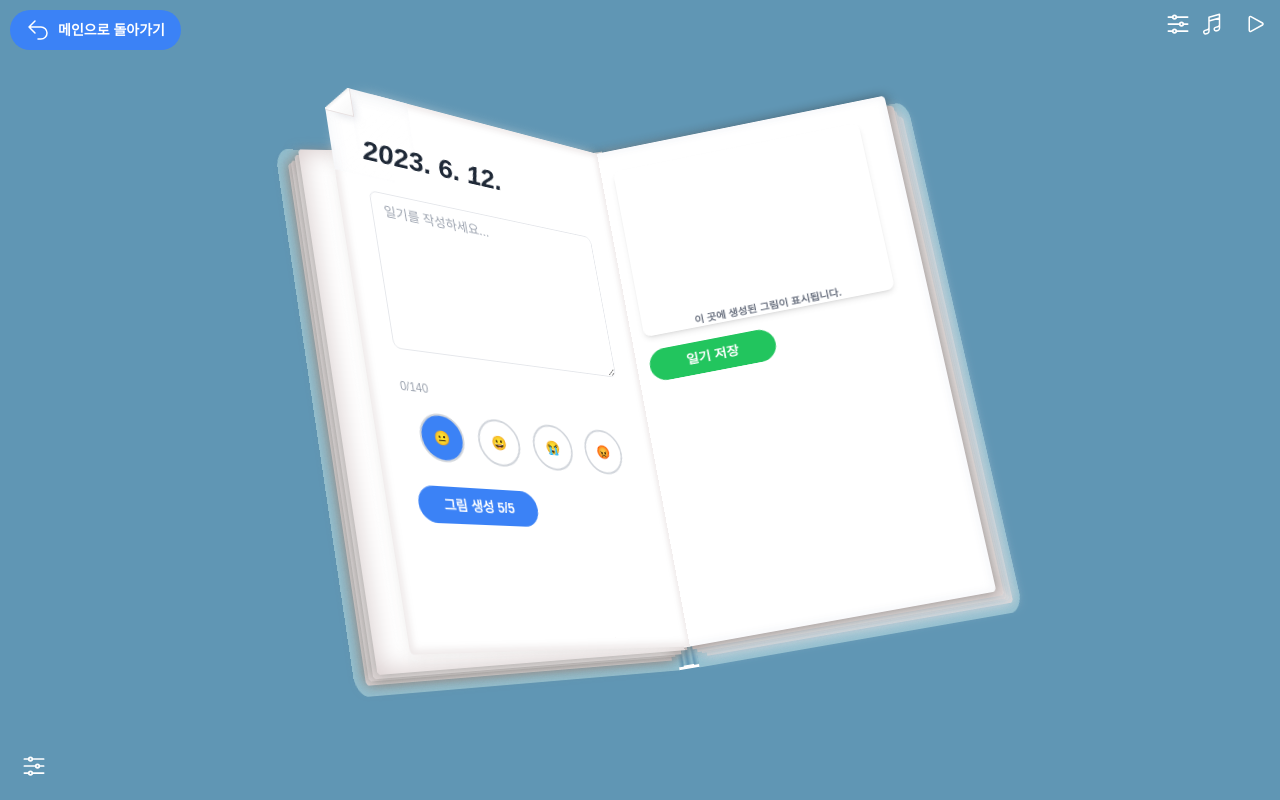
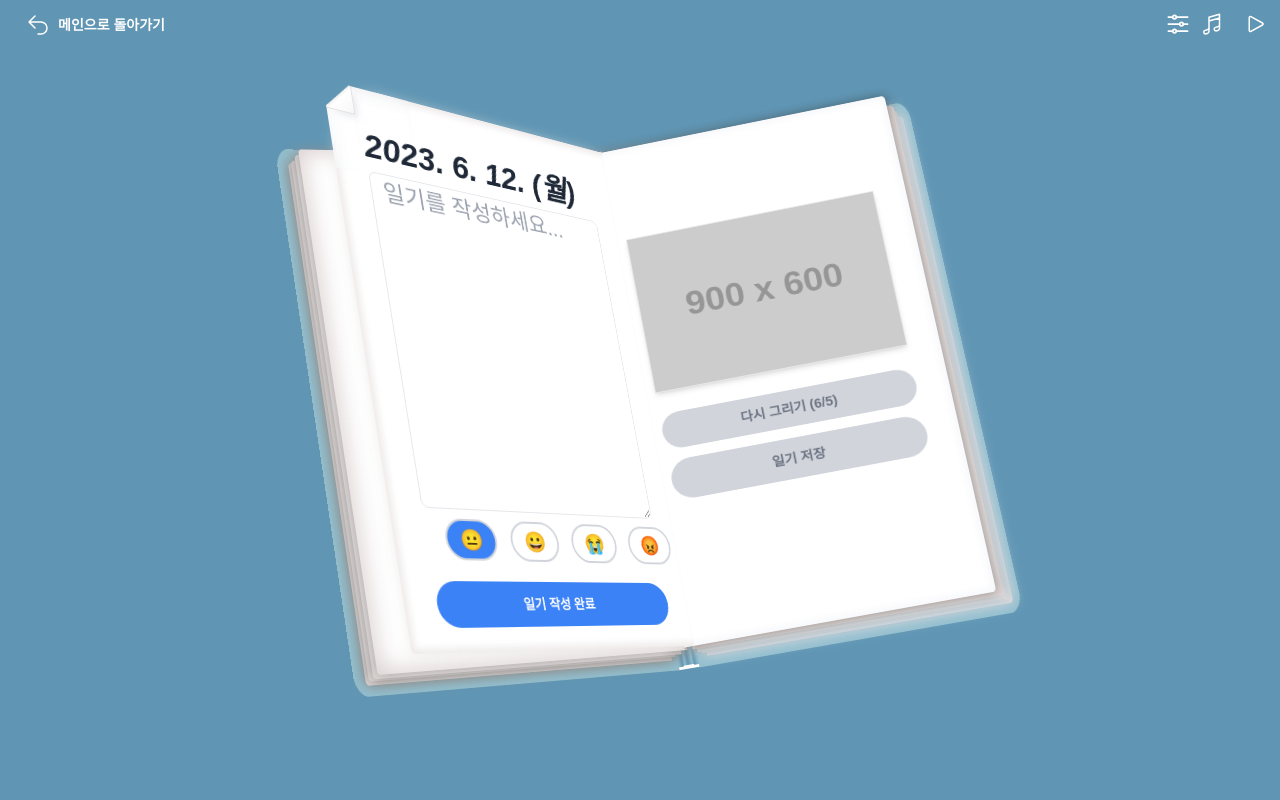
Before and after one commit to yulmu-catsetki/next-haru-box, a Next.js app: page /DiaryPage in a window 1280 px wide. Built offline with nearby package versions, Linux system fonts and the light colour scheme; no server answers; a web font is replaced by a local one.

Commit message:
DiaryPage UI 디자인 수정

```diff
--- a/src/components/Layout/index.js
+++ b/src/components/Layout/index.js
@@ -60,15 +60,6 @@ const Layout = ({ children, delay = 0 }) => {
 
   return (
     <div>
-
-      <div className="absolute bottom-0 left-0 m-5 z-10">
-        <div
-          className="cursor-pointer"
-          onClick={() => setIsModalOpen(true)}
-        >
-          {configIcon}
-        </div>
-      </div>
       {isModalOpen && (
         <div className="fixed inset-0 bg-black bg-opacity-50 z-20 flex items-center justify-center">
           <div className="bg-white rounded-lg p-8 relative">
@@ -149,7 +140,7 @@ const Layout = ({ children, delay = 0 }) => {
       </div>
 
       <motion.div
-        initial={{ y: 50, opacity: 0 }}
+        initial={{ y : 50, opacity: 0 }}
         animate={{
           y: 0,
           opacity: 1,
--- a/src/pages/DiaryPage.js
+++ b/src/pages/DiaryPage.js
@@ -6,6 +6,8 @@ import { addDoc, collection, serverTimestamp } from "firebase/firestore";
 import { useSession } from "next-auth/react";
 import { useRouter } from 'next/router';
 import axios from 'axios';
+import { useAudio } from '../contexts/AudioContext';
+import '../../public/font.css'
 
 import './book-layout.css';
 import Layout from '../components/Layout';
@@ -15,21 +17,22 @@ const DiaryPage = () => {
   const { data: session, status } = useSession();
 
   const MAX_CONTENT_LENGTH = 140;  // 일기 글자수 제한
-  const MAX_GENERATE_TIMES = 5; // 하루에 생성할 수 있는 그림의 최대 횟수
+  const MAX_GENERATE_TIMES = 6; // 하루에 생성할 수 있는 그림의 최대 횟수
 
   const [isLoading, setLoading] = useState(false);
 
   const [date, setDate] = useState(new Date().toLocaleDateString('ko-KR'));
   const [content, setContent] = useState('');
-  const [emotion, setEmotion] = useState(1);
+  const [emotion, setEmotion] = useState(0);
 
   const [imgUrl, setImgUrl] = useState(''); // 임시 URL. 화면 표시용
   const [imgB64, setImgB64] = useState(''); // base64문자열. 사진 저장용
 
   // 남은 생성 횟수
   const [generateTimes, setGenerateTimes] = useState(MAX_GENERATE_TIMES);
+  const [dummyMode, setDummyMode] = useState(false); // 테스트 용
 
-  const [dummyMode, setDummyMode] = useState(false); // 테스트 용
+
 
   const handleSaveDiary = async () => {
 
@@ -80,6 +83,12 @@ const DiaryPage = () => {
 
       console.log('Diary successfully written!');
       alert('일기가 정상적으로 저장되었습니다.');
+
+      console.log('daa');
+
+      changeEmotion(emotion);
+      router.push('/MainPage');
+
     } catch (e) {
       console.error('Error writing document: ', e);
     } finally {
@@ -127,6 +136,8 @@ const DiaryPage = () => {
       setGenerateTimes(MAX_GENERATE_TIMES);
     }
   };
+
+  const { changeEmotion } = useAudio();
 
   const handleGenerateImage_Dummy = () => {
 
@@ -192,7 +203,7 @@ const DiaryPage = () => {
         console.log("generateTimes: " + generateTimes);
         return true;
       } else {
-        alert(`하루에 ${MAX_GENERATE_TIMES}번만 그림을 생성할 수 있습니다.`);
+        alert(`하루에 ${MAX_GENERATE_TIMES - 1}번만 그림을 생성할 수 있습니다.`);
         return false;
       }
     };
@@ -233,12 +244,6 @@ const DiaryPage = () => {
     }
   };
   const handleGenerateImage_Dream = async () => {
-
-    if (content.trim() === '') {
-      alert('일기 내용을 입력하세요!');
-      return;
-    }
-
     console.log("prompt: " + content);
 
     // 그림 생성 전에 로컬 스토리지를 확인하고 제한 횟수를 확인하는 함수
@@ -270,12 +275,29 @@ const DiaryPage = () => {
 
       setImgUrl(res.data.imageUrl);
       setImgB64(res.data.imgB64);
+
+      setIsDiaryFinished(true);
+
     } catch (error) {
       console.error(error);
     } finally {
       setLoading(false); // 로딩 완료
     }
   };
+
+  const [isDiaryFinished, setIsDiaryFinished] = useState(false);
+
+  const handleFinishDiary = () => {
+
+    if (content.trim() === '') {
+      alert('일기 내용을 입력하세요!');
+      return;
+    }
+
+    handleGenerateImage_Dream();
+  };
+
+
   const handleContentChange = (e) => setContent(e.target.value);
   const handleEmotionChange = (val) => setEmotion(val);
   const handleDummyModeChange = () => setDummyMode(!dummyMode);
@@ -299,15 +321,36 @@ const DiaryPage = () => {
     <path stroke-linecap="round" stroke-linejoin="round" d="M9 15L3 9m0 0l6-6M3 9h12a6 6 0 010 12h-3" />
   </svg>
   );
+
+  const imageIcon = (<svg xmlns="http://www.w3.org/2000/svg" fill="none" viewBox="0 0 24 24" stroke-width="1.5" stroke="currentColor" class="w-6 h-6">
+    <path stroke-linecap="round" stroke-linejoin="round" d="M2.25 15.75l5.159-5.159a2.25 2.25 0 013.182 0l5.159 5.159m-1.5-1.5l1.409-1.409a2.25 2.25 0 013.182 0l2.909 2.909m-18 3.75h16.5a1.5 1.5 0 001.5-1.5V6a1.5 1.5 0 00-1.5-1.5H3.75A1.5 1.5 0 002.25 6v12a1.5 1.5 0 001.5 1.5zm10.5-11.25h.008v.008h-.008V8.25zm.375 0a.375.375 0 11-.75 0 .375.375 0 01.75 0z" />
+  </svg>
+  );
+
+  const getDayOfWeek = (dateString) => {
+    const days = ["(일)", "(월)", "(화)", "(수)", "(목)", "(금)", "(토)"];
+    const date = new Date(dateString);
+    return days[date.getDay()];
+  };
+
+  const displayDate = `${date} ${getDayOfWeek(date)}`; // 예: '2023-06-12 (월)'
+
   return (
     <Layout><div className={`flex min-h-screen flex-col bg-gray-100 p-4 ${isLoading ? 'relative' : ''}`}>
+      {isLoading && (
+        <div className="absolute inset-0 bg-black bg-opacity-50 flex items-center justify-center" style={{ zIndex: 10 }}>
+          <div className="loader">
+            <div className="spinner"></div>
+          </div>
+        </div>
+      )}
       <div className="scene" style={{ position: 'absolute', top: 0, left: 0, width: '100%', height: '100%' }}>
 
         {/* 뒤로 가기 버튼*/}
-        <div className="flex self-start items-center mb-4" style={{ zIndex: 10, position: 'absolute', top: '10px', left: '10px' }}>
+        <div className="flex self-start items-center mb-4" style={{ zIndex: 10, position: 'absolute', top: '5px', left: '10px' }}>
           <button
             onClick={() => router.push('/MainPage')}
-            className="flex items-center space-x-2 px-4 py-2 font-bold text-white bg-blue-500 rounded-full hover:bg-blue-400 focus:outline-none focus:shadow-outline"
+            className="flex items-center space-x-2 px-4 py-2 font-bold text-white bg-transparent rounded-full focus:outline-none focus:shadow-outline"
           >
             <div>{backIcon}</div>
             <div>메인으로 돌아가기</div>
@@ -336,23 +379,22 @@ const DiaryPage = () => {
                 <div className="corner"></div>
                 <div className="corner2"></div>
                 <div className="corner-fold"></div>
-                <div className="page-text w-richtext">
+                <div className="page-text w-richtext flex flex-col h-full">
                   {/* Placeholder for DiaryPage content */}
-                  <h3 className="text-3xl font-bold text-gray-800 mb-6">{date}</h3> {/* 날짜 표시 수정 */}
+                  <h3 className="font-bold text-gray-800 mb-3" style={{ fontFamily: 'CustomFont, sans-serif', fontSize: 35 }}>{displayDate}</h3>
 
                   <textarea
                     value={content}
                     onChange={handleContentChange}
                     maxLength={MAX_CONTENT_LENGTH}
                     placeholder="일기를 작성하세요..."
-                    className="w-full h-40 px-3 py-2 mb-6 text-gray-700 border rounded-lg focus:outline-none focus:shadow-outline"
+                    disabled={isDiaryFinished}
+                    className="w-full h-3/5 flex-grow px-3 py-2 mb-0 text-gray-700 border rounded-lg focus:outline-none focus:shadow-outline"
+                    style={{ flexBasis: '60%', fontFamily: 'CustomFont, sans-serif', fontSize: 25 }}
                   />
-                  <div className=" right-3 bottom-3 text-xs text-gray-400">
-                    {`${content.length}/${MAX_CONTENT_LENGTH}`}
-                  </div>
-
-                  <p>‍</p>
-                  <div className="flex justify-center mb-6">
+                  <div className="flex flex-col w-full px-3 py-1">
+                    <div className="flex items-start">
+                      <div className="flex mr-auto">
                         {[
                           '😐', // Neutral
                           '😀', // Joy
@@ -360,22 +402,29 @@ const DiaryPage = () => {
                           '😡', // Anger
                         ].map((val, index) => (
                           <button
-                        key={index + 1}
-                        onClick={() => handleEmotionChange(index + 1)}
-                        className={`w-12 h-12 rounded-full border-2 border-gray-300 focus:outline-none mx-2 ${emotion === index + 1 ? 'bg-blue-500' : 'bg-white'
+                            key={index}
+                            onClick={() => handleEmotionChange(index)}
+                            disabled={isDiaryFinished}
+                            className={`w-14 h-10 rounded-full border-2 border-gray-300 focus:outline-none mx-2 text-xl ${emotion === index ? 'bg-blue-500' : 'bg-white'
                               }`}
                           >
                             {val}
                           </button>
                         ))}
                       </div>
+                      <div className="ml-auto text-xs text-gray-400">
+                        {`${content.length}/${MAX_CONTENT_LENGTH}`}
+                      </div>
+                    </div>
+
+                  </div>
                   <button
-                    onClick={dummyMode ? handleGenerateImage_Dummy : handleGenerateImage_Dream}
-                    className="w-full md:w-1/2 px-4 py-2 mb-6 font-bold text-white bg-blue-500 rounded-full hover:bg-blue-400 focus:outline-none focus:shadow-outline"
-                  >
-                    그림 생성 {generateTimes}/{MAX_GENERATE_TIMES}
+                    onClick={handleFinishDiary}
+                    disabled={isDiaryFinished}
+                    className={`w-full px-10 py-3 mt-4 font-bold rounded-full focus:outline-none focus:shadow-outline ${!isDiaryFinished ? 'text-white bg-blue-500 hover:bg-blue-400' : 'text-gray-500 bg-gray-300'}`}>
+
+                    일기 작성 완료
                   </button>
-
                 </div>
               </div>
             </div>
@@ -397,21 +446,43 @@ const DiaryPage = () => {
             </div>
             <div className="layer-text right">
               <div className="page-right-2">
-                <div className="page-text w-richtext">
-                  {/* Placeholder for DiaryPage content */}
-                  <div className="bg-white rounded-lg shadow-md flex items-center justify-center text-gray-500 text-lg aspect-ratio-container"
-                    style={{ paddingTop: '66.6667%' }}>
-                    {imgUrl ? <img src={imgUrl} alt="Generated Art" className="object-contain h-full" /> : <div className="justify-center items-center"><p className="text-xl font-bold">이 곳에 생성된 그림이 표시됩니다.</p></div>}</div>
+                <div className="page-text w-richtext relative">
+
+                  {/* 그림 표시 */}
+                  <div className="w-full h-3/5 shadow-md flex-grow mt-20 mb-0 text-gray-700 border focus:outline-none focus:shadow-outline overflow-hidden">
+                    {imgUrl ? (
+                      <img src={imgUrl} alt="Generated Art" className="object-cover h-full w-full" />
+                    ) : (
+                      <img src={'https://via.placeholder.com/900x600/ffffff/&text='} alt="dummy Art" className="object-cover h-full w-full" />
+                    )}
+                  </div>
 
 
+                  {/* 다시 그리기 */}
+                  <div className="mt-3 mb-3">
+                    <button
+                      onClick={handleGenerateImage_Dream}
+                      disabled={!isDiaryFinished}
+                      className={`w-full px-10 py-2.5 mt-3 font-bold rounded-full focus:outline-none focus:shadow-outline ${isDiaryFinished ? 'text-white bg-blue-500 hover:bg-blue-400' : 'text-gray-500 bg-gray-300'}`}
+                    >
+                      다시 그리기 ({generateTimes}/{MAX_GENERATE_TIMES - 1})
+                    </button>
+                  </div>
+
+                  {/* 일기 저장 */}
+                  <div className="mb-3">
                     <button
                       onClick={handleSaveDiary}
-                    className="w-full md:w-1/2 px-4 py-2 mt-4 font-bold text-white bg-green-500 rounded-full hover:bg-green-400 focus:outline-none focus:shadow-outline"
+                      disabled={!isDiaryFinished}
+                      className={`w-full px-10 py-3 font-bold rounded-full focus:outline-none focus:shadow-outline ${isDiaryFinished ? 'text-white bg-green-500 hover:bg-green-400' : 'text-gray-500 bg-gray-300'}`}
                     >
                       일기 저장
                     </button>
+                  </div>
 
                 </div>
+
+
               </div>
             </div>
           </div>
--- a/src/pages/api/dream.js
+++ b/src/pages/api/dream.js
@@ -46,7 +46,7 @@ export default async (req, res) => {
                 style: styleId,
                 prompt,
                 target_image_weight: 0.1,
-                width: 800,
+                width: 900,
                 height: 600,
             },
         };
```
Lines whose indentation alone changed are shown as unchanged.
